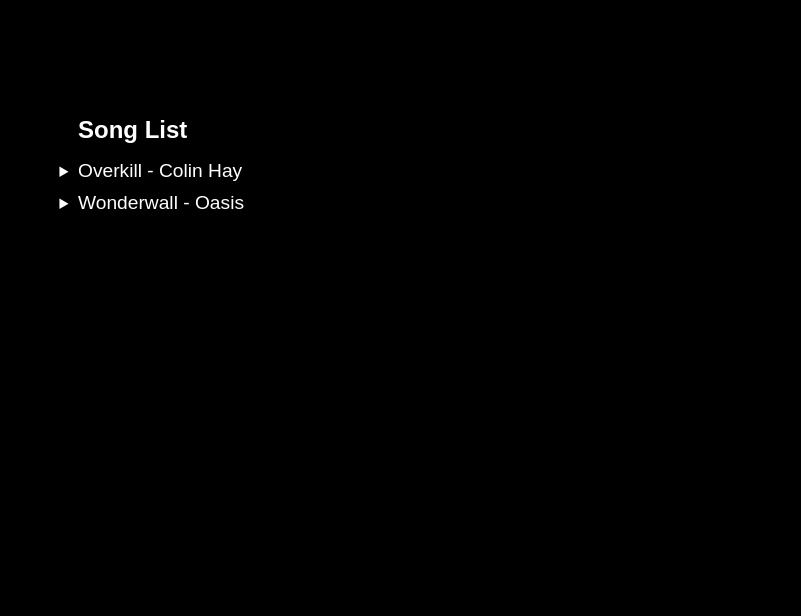
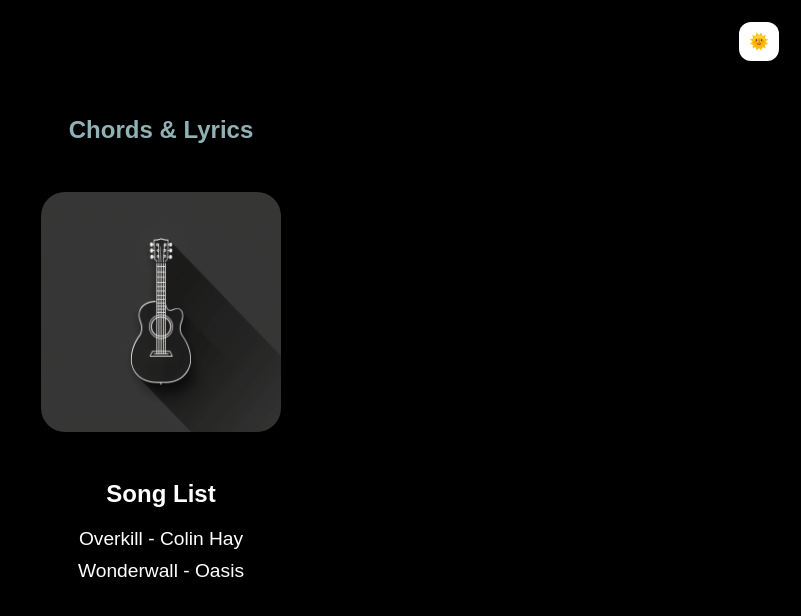
Before and after one commit to luisrieke/chords-and-lyrics-pwa, a React (Create React App) app: page / in a window 1280 px wide. Shown: the top 616 px of the page, without its empty margins (479-1280 px from the left). Built offline with nearby package versions, Linux system fonts and the light colour scheme.

Commit message:
improved Home page

```diff
--- a/src/App.js
+++ b/src/App.js
@@ -13,7 +13,14 @@
 
 const Home = () => (
   <div className="song-list">
-    <h1>Song List</h1>
+    <div className="mode-switcher">
+      <button id="modeButton" onClick={toggleMode}>
+        🌞
+      </button>
+    </div>
+    <h1>Chords & Lyrics</h1>
+    <img src="/logo512.png" alt="Logo" className="logo" />
+    <h2>Song List</h2>
     <ul>
       <li>
         <Link to="/overkill">Overkill - Colin Hay</Link>
--- a/src/styles.css
+++ b/src/styles.css
@@ -13,6 +13,7 @@
 h1 {
   font-size: 24px;
   margin: 0;
+  color: rgb(144, 178, 183);
 }
 
 .mode-switcher {
@@ -134,10 +135,11 @@
 .song-list {
   max-width: fit-content;
   margin: 96px auto;
+  text-align: center;
 }
 
 .song-list ul {
-  list-style-type: disclosure-closed;
+  list-style-type: none;
   padding: 0;
 }
 
@@ -153,6 +155,15 @@
 
 body.day-mode .song-list a {
   color: black;
+}
+
+.logo {
+  display: block;
+  margin: 48px 0;
+  width: 100%;
+  max-width: 240px;
+  height: auto;
+  border-radius: 24px;
 }
 
 /* Chord images */
```
